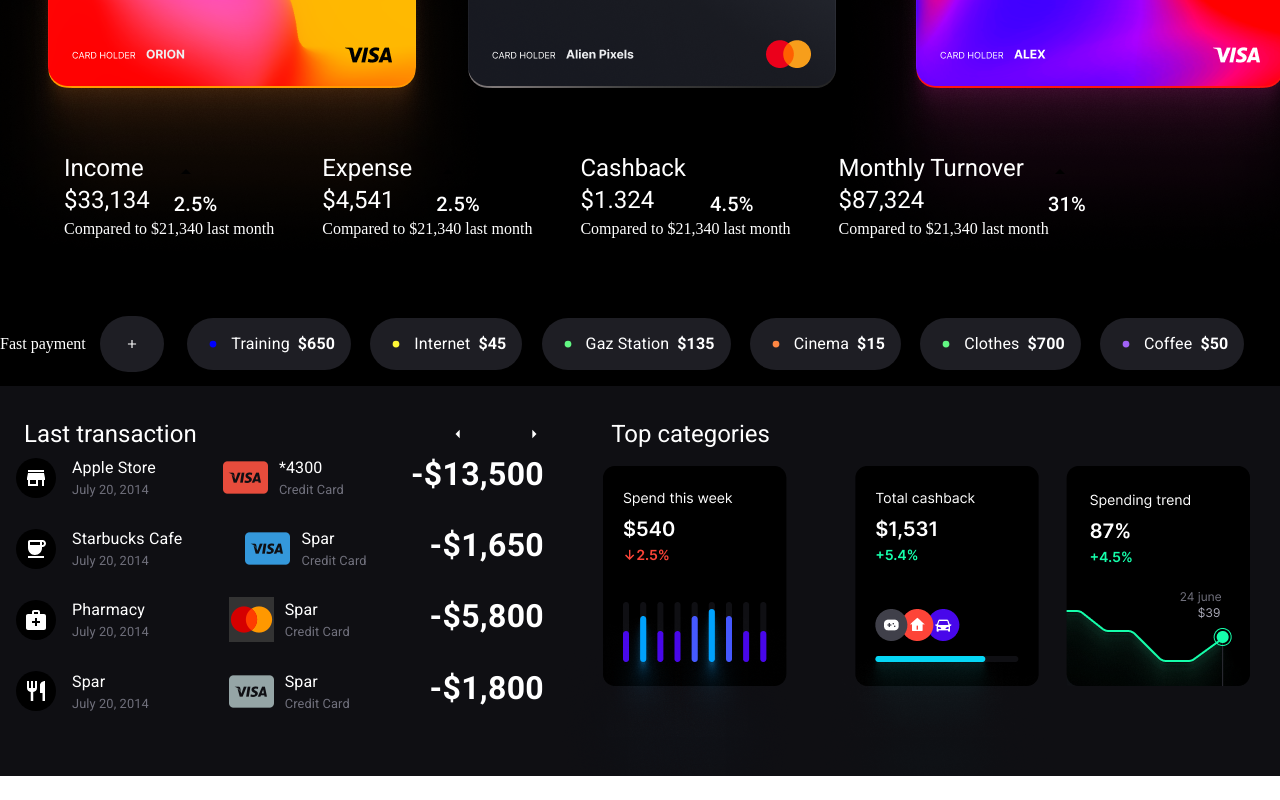
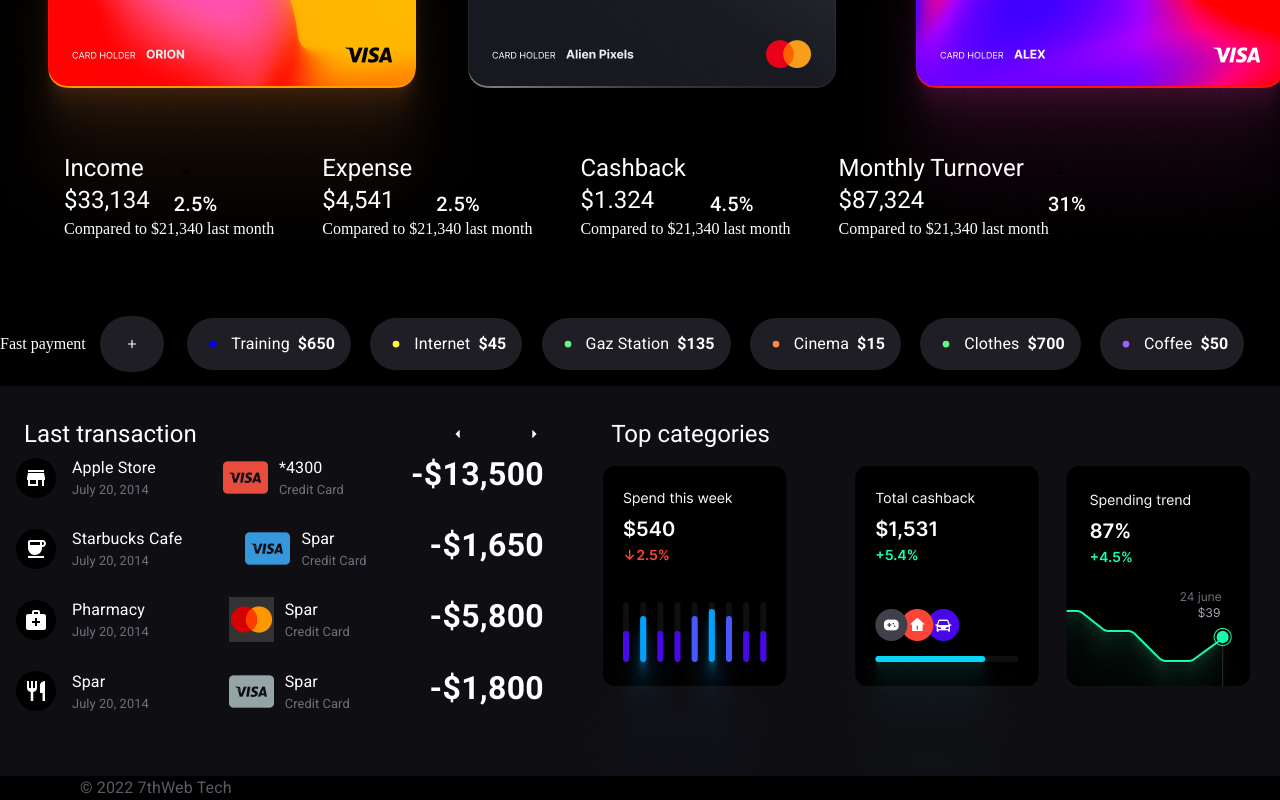
Before and after one commit to jahrulezfrancis/Financial-dashboard, a React (Create React App) app: page / in a window 1280 px wide. Shown: the part 278-1078 px from the top of the page. Before the commit the page ends 1054 px from the top, so only its background shows below. Built offline with nearby package versions, Linux system fonts and the light colour scheme.

Commit message:
changed footer text

```diff
--- a/src/Components/Sections/Footer.jsx
+++ b/src/Components/Sections/Footer.jsx
@@ -1,9 +1,11 @@
-import { Box } from "@mui/material"
+import { Box, Typography } from "@mui/material"
+import {useMediaQuery} from "@mui/material"
 
 export default function Footer() {
+    const onMobile = useMediaQuery('(max-width: 1000px)')
     return (
-        <Box>
-
-        </Box>
+        <Box ml={onMobile ? '0em' : '5em'} >
+            <Typography color='#5B5B65'> © 2022 7thWeb Tech</Typography>
+        </ Box>
     )
 }
```
